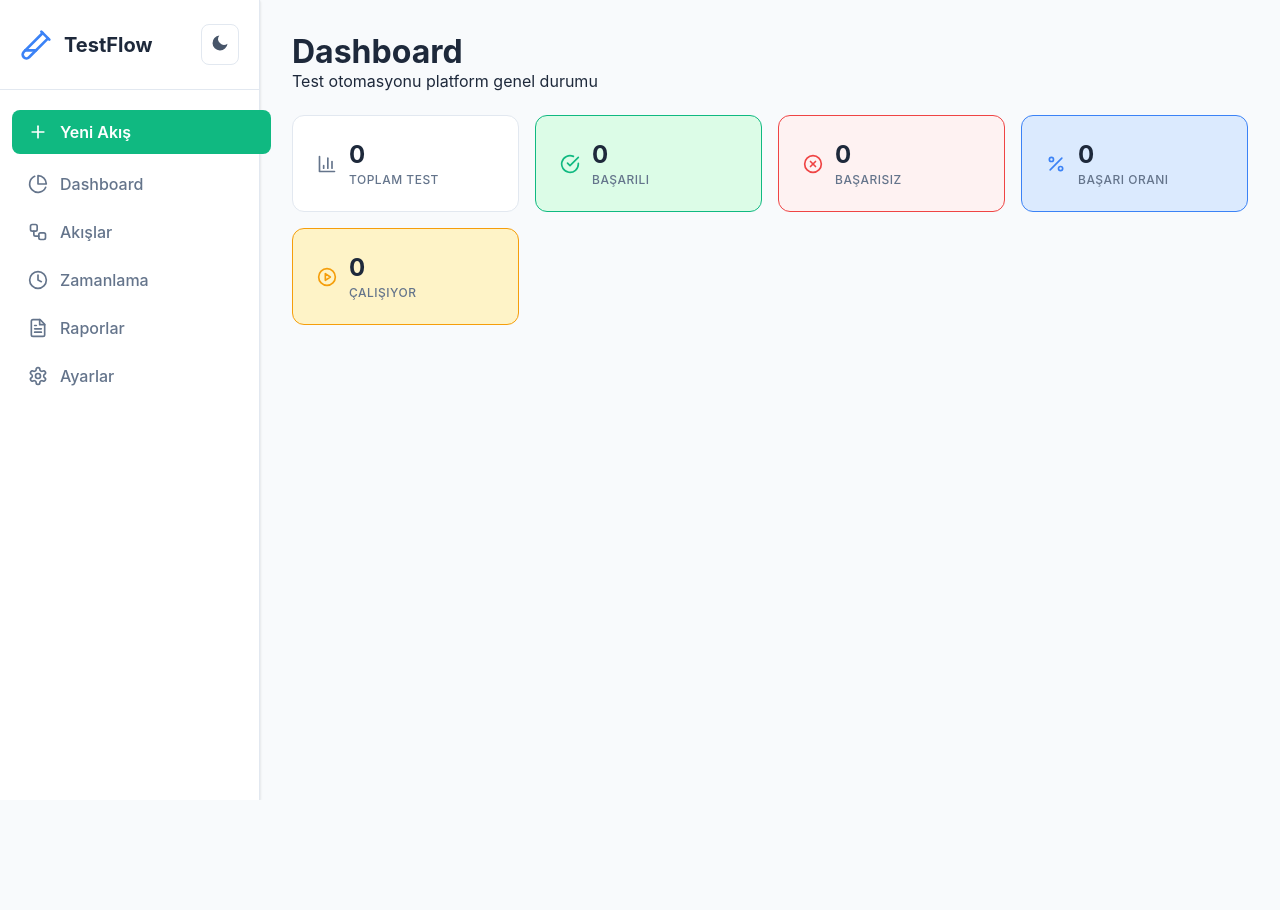
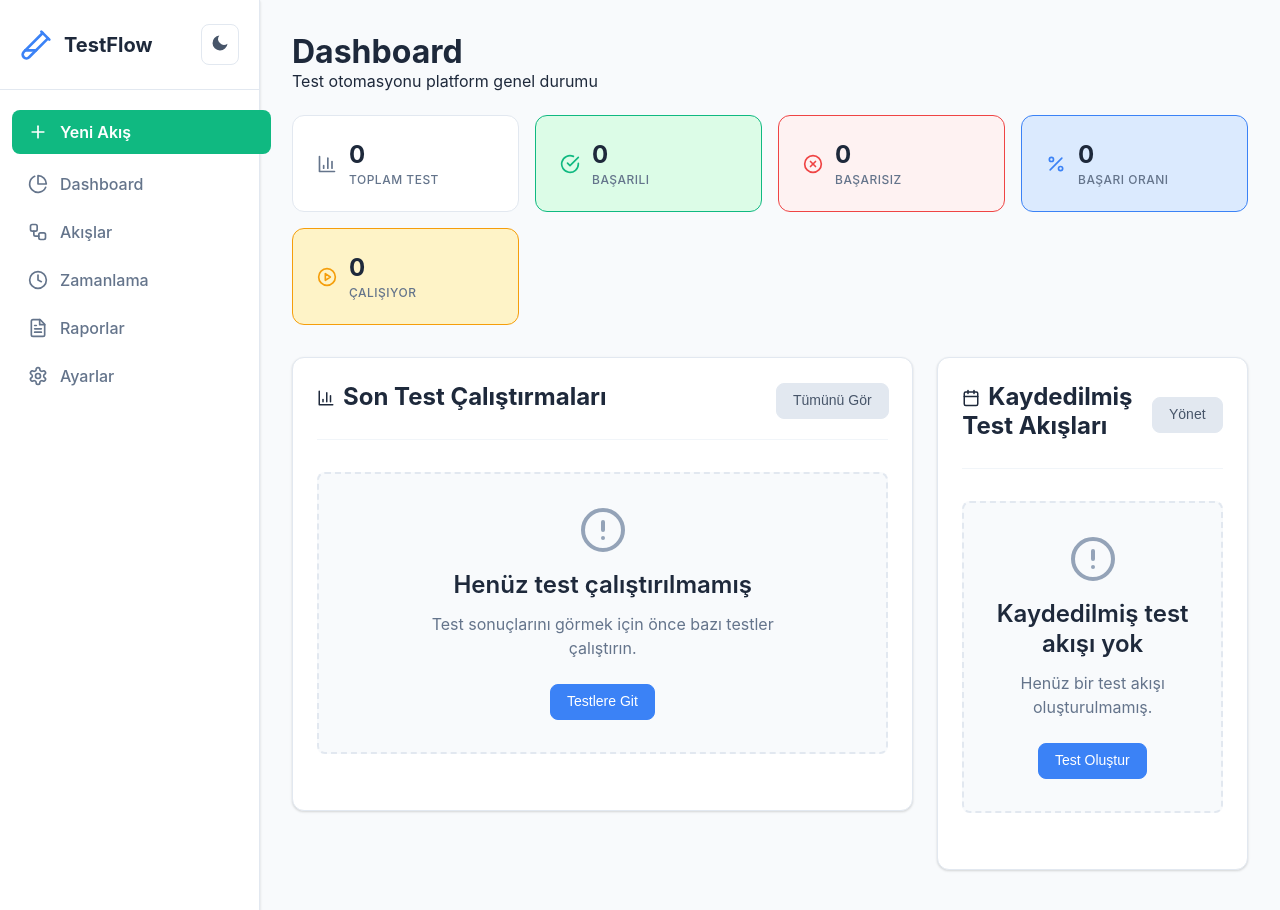
Before and after one commit to testkateer/TestFlow, a React (Create React App) app: page / in a window 1280 px wide. Shown: the top 910 px of the page. Before the commit the page ends 800 px from the top, so only its background shows below. Built offline with nearby package versions, Linux system fonts and the light colour scheme.

Commit message:
Dashboard, Raporlar, TestList ve TestReport bileşenlerinde hata ve yükleme durumları için yeni durum bileşenleri eklendi. TestList bileşeninde test akışları yüklenirken hata yönetimi iyileştirildi. CSS stillerinde düzenlemeler yapıldı.

```diff
--- /dev/null
+++ b/src/components/ErrorState.js
@@ -0,0 +1,25 @@
+import React from 'react';
+import { AlertCircle } from 'lucide-react';
+
+const ErrorState = ({
+  message = "Bir hata oluştu",
+  icon = <AlertCircle size={24} className="error-icon" />,
+  size = "default",
+  action = null
+}) => {
+  const containerClass = `error-container state-container-${size === "small" ? "sm" : size === "large" ? "lg" : ""}`;
+
+  return (
+    <div className={containerClass}>
+      {icon}
+      <p>{message}</p>
+      {action && (
+        <div className="state-actions">
+          {action}
+        </div>
+      )}
+    </div>
+  );
+};
+
+export default ErrorState;
--- /dev/null
+++ b/src/components/LoadingState.js
@@ -0,0 +1,19 @@
+import React from 'react';
+import { RefreshCw } from 'lucide-react';
+
+const LoadingState = ({
+  message = "Veriler yükleniyor...",
+  icon = <RefreshCw size={24} className="loading-spinner" />,
+  size = "default"
+}) => {
+  const containerClass = `loading-container state-container-${size === "small" ? "sm" : size === "large" ? "lg" : ""}`;
+
+  return (
+    <div className={containerClass}>
+      {icon}
+      <p>{message}</p>
+    </div>
+  );
+};
+
+export default LoadingState;
--- /dev/null
+++ b/src/components/NoDataState.js
@@ -0,0 +1,38 @@
+import React from 'react';
+import { AlertCircle } from 'lucide-react';
+
+const NoDataState = ({
+  title = "Veri bulunamadı",
+  message = "Henüz herhangi bir veri bulunmamaktadır.",
+  icon = <AlertCircle size={48} className="no-data-icon" />,
+  action = null,
+  size = "default"
+}) => {
+  const containerClass = `no-data-container state-container-${size === "small" ? "sm" : size === "large" ? "lg" : ""}`;
+
+  return (
+    <div
+      className={containerClass}
+      style={{
+        border: '2px dashed var(--border-primary)',
+        borderRadius: 'var(--radius-lg)',
+        backgroundColor: 'var(--bg-secondary)',
+        padding: '2rem',
+        margin: '2rem 0',
+        maxWidth: '100%',
+        width: '100%'
+      }}
+    >
+      {icon}
+      <h3>{title}</h3>
+      <p>{message}</p>
+      {action && (
+        <div className="state-actions">
+          {action}
+        </div>
+      )}
+    </div>
+  );
+};
+
+export default NoDataState;
--- /dev/null
+++ b/src/components/index.js
@@ -0,0 +1,9 @@
+import LoadingState from './LoadingState';
+import ErrorState from './ErrorState';
+import NoDataState from './NoDataState';
+
+export {
+  LoadingState,
+  ErrorState,
+  NoDataState
+};
--- a/src/pages/Dashboard.js
+++ b/src/pages/Dashboard.js
@@ -14,6 +14,7 @@ import { getFromStorage} from '../utils/storageUtils';
 import { clearExpiredRunningTests } from '../utils/testRunner';
 import { getStatusIcon, getStatusText } from '../utils/statusUtils';
 import { formatRelativeTime } from '../utils/dateUtils';
+import { ErrorState, NoDataState } from '../components';
 import '../styles/main.css';
 
 const Dashboard = () => {
@@ -218,7 +219,6 @@ const Dashboard = () => {
   // Veri yoksa boş durum mesajı göster
   const hasData = testSummary.length > 0 || recentTests.length > 0 || scheduledTests.length > 0;
 
-
   if (error) {
     return (
       <div className="dashboard">
@@ -226,10 +226,7 @@ const Dashboard = () => {
           <h1>Dashboard</h1>
           <p>Test otomasyonu platform genel durumu</p>
         </div>
-        <div className="error-container">
-          <AlertCircle size={24} className="error-icon" />
-          <p>{error}</p>
-        </div>
+        <ErrorState message={error} />
       </div>
     );
   }
@@ -242,21 +239,6 @@ const Dashboard = () => {
           <p>Test otomasyonu platform genel durumu</p>
         </div>
       </div>
-
-      {/* Veri yoksa bilgilendirme mesajı */}
-      {!hasData && (
-        <div className="no-data-container">
-          <AlertCircle size={48} className="no-data-icon" />
-          <h3>Henüz test verisi yok</h3>
-          <p>Dashboard'ı görmek için önce bazı testler oluşturun ve çalıştırın.</p>
-          <button
-            className="btn btn-primary"
-            onClick={() => window.location.href = '/editor'}
-          >
-            Test Oluştur
-          </button>
-        </div>
-      )}
 
       {/* Test Özeti Cards */}
       {testSummary.length > 0 && (
@@ -275,7 +257,6 @@ const Dashboard = () => {
 
       <div className="dashboard-content">
         {/* Son Testler */}
-        {recentTests.length > 0 && (
         <div className="dashboard-section">
           <div className="card">
             <div className="section-header">
@@ -291,7 +272,8 @@ const Dashboard = () => {
               </button>
             </div>
             <div className="test-list">
-                {recentTests.map((test) => (
+              {recentTests.length > 0 ? (
+                recentTests.map((test) => (
                   <div key={test.id} className="test-item">
                     <div className="test-info">
                       <div
@@ -311,14 +293,27 @@ const Dashboard = () => {
                       </span>
                     </div>
                   </div>
-                ))}
+                ))
+              ) : (
+                <NoDataState
+                  title="Henüz test çalıştırılmamış"
+                  message="Test sonuçlarını görmek için önce bazı testler çalıştırın."
+                  size="small"
+                  action={
+                    <button
+                      className="btn btn-primary"
+                      onClick={() => window.location.href = '/tests'}
+                    >
+                      Testlere Git
+                    </button>
+                  }
+                />
+              )}
             </div>
           </div>
         </div>
-        )}
 
         {/* Planlanmış Testler */}
-        {scheduledTests.length > 0 && (
         <div className="dashboard-section">
           <div className="card">
             <div className="section-header">
@@ -334,7 +329,8 @@ const Dashboard = () => {
               </button>
             </div>
             <div className="scheduled-list">
-                {scheduledTests.map((test) => (
+              {scheduledTests.length > 0 ? (
+                scheduledTests.map((test) => (
                   <div key={test.id} className="scheduled-item">
                     <div className="scheduled-info">
                       <div
@@ -351,11 +347,25 @@ const Dashboard = () => {
                       <span>{test.nextRun}</span>
                     </div>
                   </div>
-                ))}
+                ))
+              ) : (
+                <NoDataState
+                  title="Kaydedilmiş test akışı yok"
+                  message="Henüz bir test akışı oluşturulmamış."
+                  size="small"
+                  action={
+                    <button
+                      className="btn btn-primary"
+                      onClick={() => window.location.href = '/editor'}
+                    >
+                      Test Oluştur
+                    </button>
+                  }
+                />
+              )}
             </div>
           </div>
         </div>
-        )}
       </div>
 
     </div>
--- a/src/pages/Reports.js
+++ b/src/pages/Reports.js
@@ -15,6 +15,7 @@ import {
 import { downloadTestReport } from '../utils/reportUtils';
 import { getFromStorage } from '../utils/storageUtils';
 import { isToday, isThisWeek } from '../utils/dateUtils';
+import { NoDataState } from '../components';
 import '../styles/main.css';
 
 const Reports = () => {
@@ -208,6 +209,7 @@ const Reports = () => {
         </div>
 
         <div className="table-container">
+          {filteredReports.length > 0 ? (
             <table>
               <thead>
                 <tr>
@@ -302,8 +304,19 @@ const Reports = () => {
                 })}
               </tbody>
             </table>
+          ) : (
+            <NoDataState
+              title="Henüz test çalıştırılmamış"
+              message={searchTerm || filterStatus !== 'all' || filterDate !== 'all' ?
+                "Arama veya filtreleme kriterlerinize uygun rapor bulunamadı." :
+                "Test sonuçlarını görmek için önce bazı testler çalıştırın."}
+              size="small"
+              icon={<AlertCircle size={40} className="no-data-icon" />}
+            />
+          )}
         </div>
         {/* Pagination Controls */}
+        {filteredReports.length > 0 && (
           <div className="pagination-controls">
             <div className="items-per-page">
               <label>Sayfa başına rapor:</label>
@@ -331,6 +344,7 @@ const Reports = () => {
               </button>
             </div>
           </div>
+        )}
       </div>
     </div>
   );
--- a/src/pages/TestList.js
+++ b/src/pages/TestList.js
@@ -13,7 +13,9 @@ import {
   Heart,
   CheckSquare,
   Square,
-  X
+  X,
+  AlertCircle,
+  RefreshCw
 } from 'lucide-react';
 import { exportTestFlow } from '../utils/testUtils';
 import { runTestWithHandling } from '../utils/testRunner';
@@ -23,6 +25,7 @@ import { formatDateTime} from '../utils/dateUtils';
 import { saveTestReportToStorage, calculateTestDuration } from '../utils/reportUtils';
 import { toast, notify } from '../utils/notificationUtils';
 import { confirmActions } from '../utils/modalUtils';
+import { LoadingState, ErrorState, NoDataState } from '../components';
 import '../styles/main.css';
 
 const TestList = () => {
@@ -36,12 +39,23 @@ const TestList = () => {
   const [selectedTests, setSelectedTests] = useState(new Set());
   const [isMultiSelectMode, setIsMultiSelectMode] = useState(false);
   const [showFavorites, setShowFavorites] = useState(false);
+  const [isLoading, setIsLoading] = useState(true);
+  const [error, setError] = useState(null);
 
   // Kaydedilmiş testleri yükle - storage utility kullan
   useEffect(() => {
     const loadSavedTests = () => {
-      const savedTests = getFromStorage('savedTestFlows', []);
-      setTests(savedTests);
+      try {
+        setIsLoading(true);
+        setError(null);
+        const savedTests = getFromStorage('savedTestFlows', []);
+        setTests(savedTests);
+      } catch (err) {
+        setError('Test akışlarını yüklerken bir hata oluştu');
+        console.error('Test yükleme hatası:', err);
+      } finally {
+        setIsLoading(false);
+      }
     };
 
     loadSavedTests();
@@ -342,14 +356,45 @@ const TestList = () => {
   };
 
   const filteredTests = tests.filter(test => {
-    const matchesSearch = test.name.toLowerCase().includes(searchTerm.toLowerCase()) ||
-                         test.description.toLowerCase().includes(searchTerm.toLowerCase());
+    const matchesSearch = searchTerm === '' ||
+      (test.name && test.name.toLowerCase().includes(searchTerm.toLowerCase())) ||
+      (test.description && test.description.toLowerCase().includes(searchTerm.toLowerCase()));
     const matchesStatus = filterStatus === 'all' || test.status === filterStatus;
     const matchesBrowser = filterBrowser === 'all' || test.browser === filterBrowser;
     const matchesFavorite = !showFavorites || test.isFavorite;
 
     return matchesSearch && matchesStatus && matchesBrowser && matchesFavorite;
   });
+
+  // Eğer yükleme durumundaysa LoadingState göster
+  if (isLoading) {
+    return (
+      <div className="test-list-page">
+        <div className="page-header">
+          <div className="header-content">
+            <h1>Akışlar</h1>
+            <p>Tüm test senaryolarınızı görüntüleyin ve yönetin</p>
+          </div>
+        </div>
+        <LoadingState message="Test akışları yükleniyor..." />
+      </div>
+    );
+  }
+
+  // Eğer hata varsa ErrorState göster
+  if (error) {
+    return (
+      <div className="test-list-page">
+        <div className="page-header">
+          <div className="header-content">
+            <h1>Akışlar</h1>
+            <p>Tüm test senaryolarınızı görüntüleyin ve yönetin</p>
+          </div>
+        </div>
+        <ErrorState message={error} />
+      </div>
+    );
+  }
 
   return (
     <div className="test-list-page">
@@ -495,7 +540,24 @@ const TestList = () => {
         </div>
 
         <div className="tests-grid">
-          {filteredTests.map((test) => (
+          {filteredTests.length === 0 ? (
+            <NoDataState
+              title="Kaydedilmiş test akışı yok"
+              message={showFavorites ? "Henüz bir test akışı oluşturulmamış." :
+                searchTerm || filterStatus !== 'all' || filterBrowser !== 'all' ?
+                "Arama veya filtreleme kriterlerinize uygun test bulunamadı." :
+                "Henüz bir test akışı oluşturulmamış."}
+              action={
+                <button
+                  className="btn btn-primary"
+                  onClick={() => navigate('/editor')}
+                >
+                Test Oluştur
+                </button>
+              }
+            />
+          ) : (
+            filteredTests.map((test) => (
             <div key={test.id} className={`test-card card ${selectedTests.has(test.id) ? 'selected' : ''}`}>
               <div className="test-card-header">
                 {isMultiSelectMode && (
@@ -649,7 +711,8 @@ const TestList = () => {
                 </div>
               </div>
             </div>
-          ))}
+          ))
+          )}
         </div>
       </div>
     </div>
```
Also changed, not shown: src/pages/TestReport.js (+20 -36 lines), src/utils/storageUtils.js (+6 -5 lines). Lines whose indentation alone changed are shown as unchanged.
